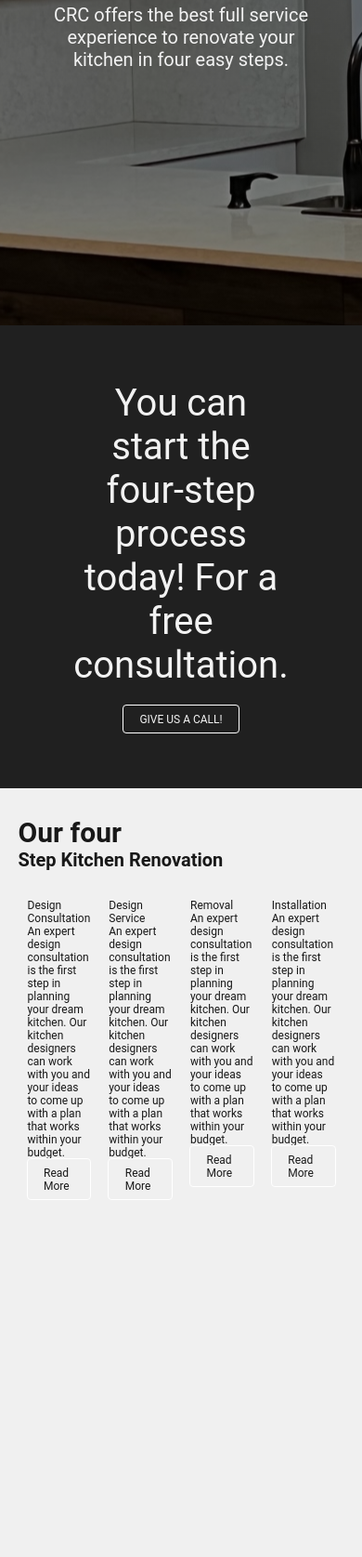
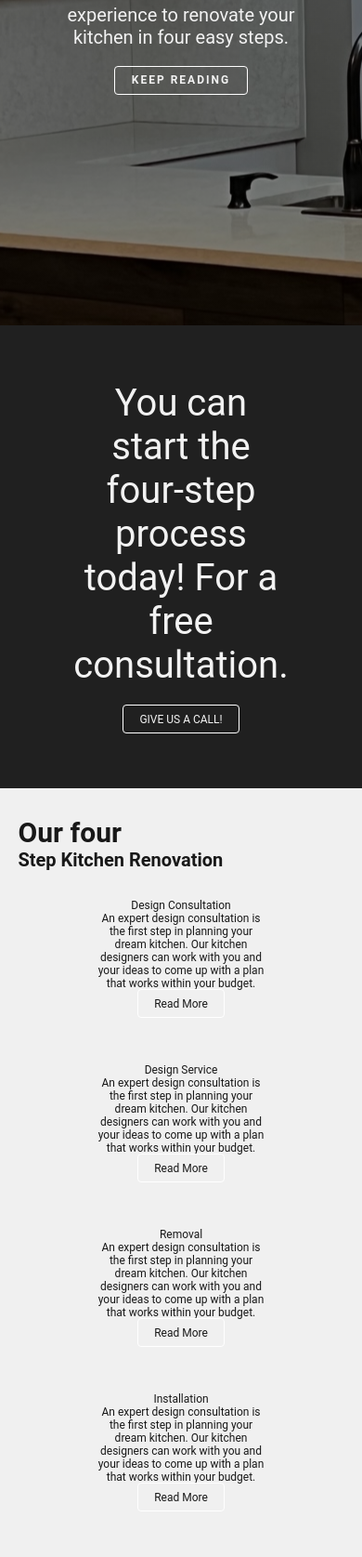
Before and after one commit to Brandonpani/rebuild-colorado-master, a plain HTML site: page dist/kitchen.html in a window 390 px wide. Shown: the part 325-2000 px from the top of the page at 93% size. Before the commit the page ends 1635 px from the top, so only its background shows below. Drawn offline with Linux system fonts and the light colour scheme.

Commit message:
cards grid responsive

```diff
--- a/dist/kitchen.html
+++ b/dist/kitchen.html
@@ -27,15 +27,24 @@
 
 
     <main>
+        <!-- HERO SECTION -->
         <div class="kitchenRemodelingHero">
             <h1 class="heroTitle">Kitchen Remodeling</h1>
             <p class="heroContent">CRC offers the best full service experience to renovate your kitchen in  four easy steps.</p>
+            <div class="ctaHero">
+                <a href="#banner" class="btn btnHero">keep reading</a>
+            </div>
         </div>
-        <div class="ctaBanner">
+
+
+        <!-- BANNER -->
+        <div class="ctaBanner" id="banner">
             <h3 class="bannerContentTitle">You can start the four-step process today! For a free consultation.</h3>
             <a class="btn" href="tel:+17203000217">GIVE US A CALL!</a>
         </div>
 
+
+        <!-- BANNER OUR FOUR STEP KITCHEN RENOVATIONA -->
         <div class="ourFour">
             <h2 class="title-1">Our four</h2>
             <p class="title-2">Step Kitchen Renovation</p>
@@ -66,7 +75,7 @@
             </article>
 
         </div>
-
+        <div class="scroll"></div>
     </main>
 
 </body>
--- a/scss/modals/_helpers.scss
+++ b/scss/modals/_helpers.scss
@@ -4,3 +4,9 @@
     outline: 1px solid #fff;
     border-radius: 3px;
 }
+
+
+
+.scroll {
+    height: 100vh;
+}
--- a/scss/partials/_all.scss
+++ b/scss/partials/_all.scss
@@ -1,3 +1,4 @@
 @import 'index';
 @import 'mainNav';
 @import 'kitchen';
+@import 'ourfour';
--- a/scss/partials/_kitchen.scss
+++ b/scss/partials/_kitchen.scss
@@ -19,6 +19,16 @@
         width: 100;
         height: 100%;
 
+    }
+    .ctaHero {
+        margin-block-start: 2rem;
+
+        .btnHero {
+            color: #f2f2f2;
+            text-transform: uppercase;
+            letter-spacing: 2px;
+            font-weight: 700;
+        }
     }
 }
 
@@ -48,16 +58,3 @@
         margin-block-end: 2rem;
     }
 }
-
-// our four
-.ourFour {
-    @include container;
-    padding-block-start: 3rem;
-    .ourFourContainer {
-        display: flex;
-
-        .card {
-            padding: 3rem 1rem 2rem;
-        }
-    }
-}
--- /dev/null
+++ b/scss/partials/_ourfour.scss
@@ -0,0 +1,16 @@
+// our four
+.ourFour {
+    @include container;
+    padding-block-start: 3rem;
+
+    .ourFourContainer {
+        display: grid;
+        grid-template-columns: repeat(auto-fit, minmax(10rem, 20rem));
+        justify-content: center;
+
+        .card {
+            padding: 3rem 1rem 2rem;
+            text-align: center;
+        }
+    }
+}
```
Also changed, not shown: dist/css/estilos.css, 1 other file.
